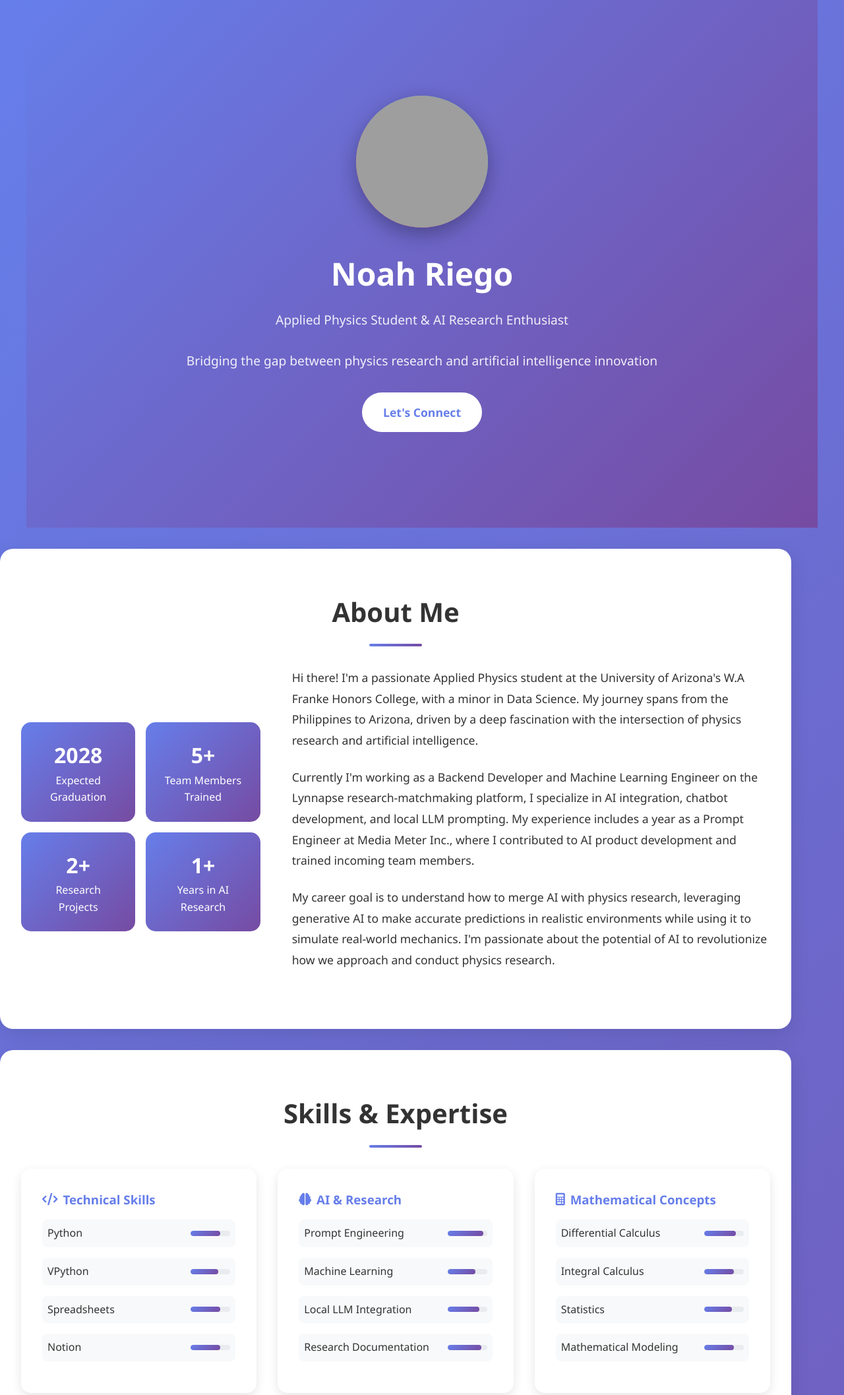
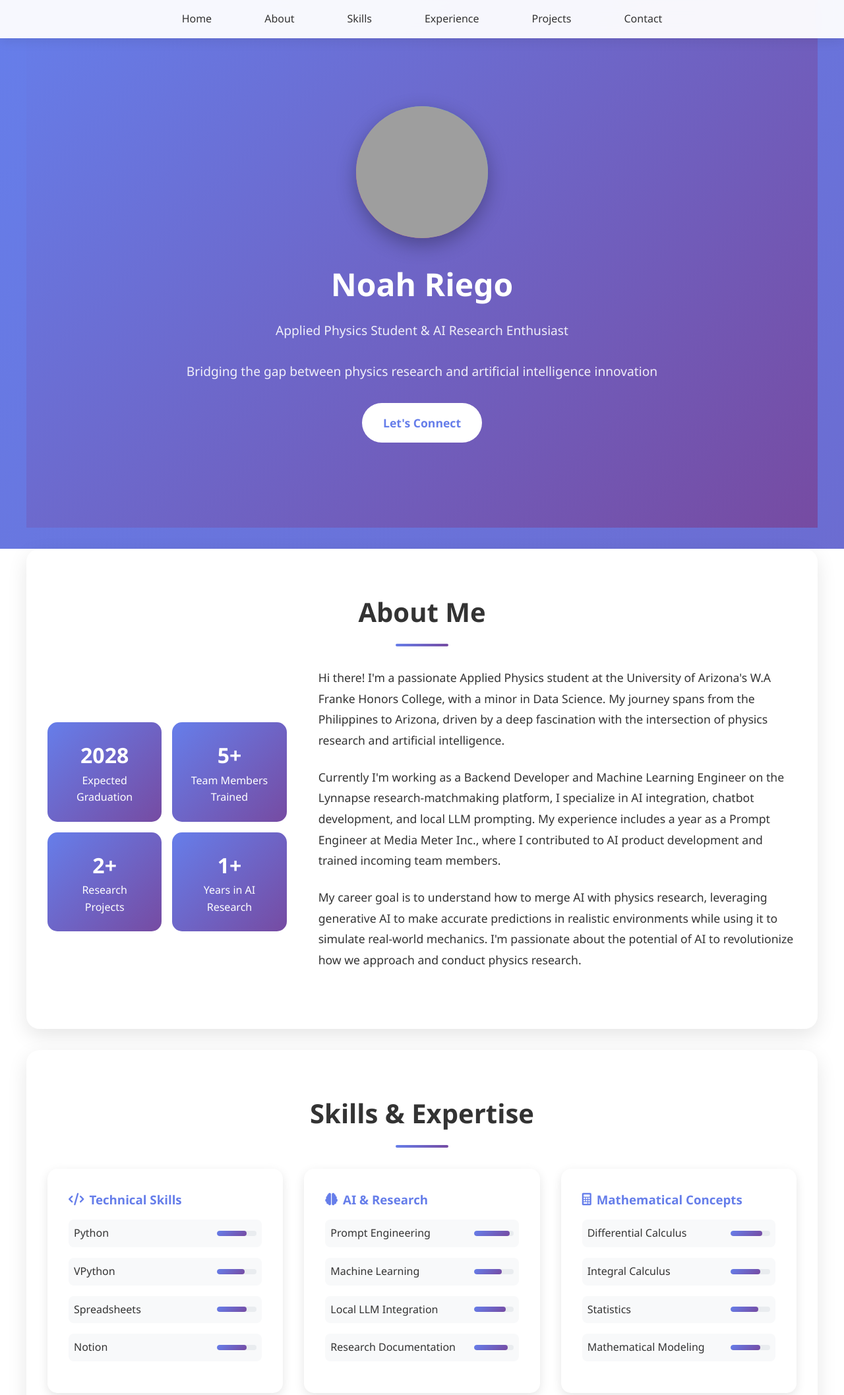
Before and after one commit to NDAR123909/portfolio-website, a plain HTML site: page index.html in a window 1280 px wide. Shown: the top 2115 px of the page at 66% size. Drawn offline with Linux system fonts and the light colour scheme; grey boxes are pictures that could not be loaded.

Commit message:
Update index.html

```diff
--- a/index.html
+++ b/index.html
@@ -28,27 +28,28 @@
             top: 0;
             width: 100%;
             z-index: 1000;
-            padding: 0.5rem 0;
+            padding: 1rem 0;
             box-shadow: 0 2px 20px rgba(0, 0, 0, 0.1);
         }
 
         nav ul {
             list-style: none;
             display: flex;
-            justify-content: space-evenly;
-            gap: 1rem;
+            justify-content: center;
+            gap: 2rem;
             max-width: 1200px;
             margin: 0 auto;
             padding: 0 2rem;
+            flex-wrap: wrap;
         }
 
         nav a {
             text-decoration: none;
             color: #333;
             font-weight: 500;
-            font-size: 0.9rem;
-            padding: 0.4rem 1rem;
-            border-radius: 20px;
+            font-size: 1rem;
+            padding: 0.5rem 1.5rem;
+            border-radius: 25px;
             transition: all 0.3s ease;
         }
 
@@ -62,7 +63,7 @@
         .hero {
             background: linear-gradient(135deg, #667eea 0%, #764ba2 100%);
             color: white;
-            padding: 4rem 2rem 4rem;
+            padding: 6rem 2rem 4rem;
             text-align: center;
             min-height: 100vh;
             display: flex;
@@ -136,18 +137,27 @@
             box-shadow: 0 10px 25px rgba(0, 0, 0, 0.2);
         }
 
+        /* Main Container */
+        .main-container {
+            background: white;
+            margin: 0 auto;
+            width: 100%;
+        }
+
         /* Section Styles */
         section {
             padding: 4rem 2rem;
             max-width: 1200px;
             margin: 0 auto;
+            width: 100%;
         }
 
         .section-bg {
             background: white;
-            margin: 2rem 0;
+            margin: 2rem auto;
             border-radius: 20px;
             box-shadow: 0 10px 30px rgba(0, 0, 0, 0.1);
+            max-width: 1200px;
         }
 
         h2 {
@@ -369,6 +379,8 @@
             color: white;
             text-align: center;
             padding: 2rem;
+            width: 100%;
+            margin: 0;
         }
 
         .social-links {
@@ -406,22 +418,51 @@
                 font-size: 2rem;
             }
 
+            .hero {
+                padding: 5rem 1rem 3rem;
+            }
+
             .about-content {
                 grid-template-columns: 1fr;
             }
 
             nav ul {
                 flex-direction: column;
-                gap: 1rem;
+                gap: 0.5rem;
+                align-items: center;
+            }
+
+            nav {
+                padding: 0.5rem 0;
             }
 
             .skills-grid {
                 grid-template-columns: 1fr;
             }
+
+            section {
+                padding: 3rem 1rem;
+            }
+
+            .section-bg {
+                margin: 1rem;
+            }
         }
     </style>
 </head>
 <body>
+    <!-- Navigation -->
+    <nav>
+        <ul>
+            <li><a href="#home">Home</a></li>
+            <li><a href="#about">About</a></li>
+            <li><a href="#skills">Skills</a></li>
+            <li><a href="#experience">Experience</a></li>
+            <li><a href="#projects">Projects</a></li>
+            <li><a href="#contact">Contact</a></li>
+        </ul>
+    </nav>
+
     <!-- Hero Section -->
     <section id="home" class="hero">
         <div class="hero-content">
@@ -438,6 +479,7 @@
         </div>
     </section>
 
+    <div class="main-container">
         <!-- About Section -->
         <section id="about" class="section-bg">
             <h2>About Me</h2>
@@ -667,6 +709,7 @@
                 </div>
             </div>
         </section>
+    </div>
 
     <!-- Footer -->
     <footer>
@@ -698,6 +741,20 @@
                 fallbackIcon.style.display = 'flex';
             };
         });
+
+        // Smooth scrolling for navigation links
+        document.querySelectorAll('a[href^="#"]').forEach(anchor => {
+            anchor.addEventListener('click', function (e) {
+                e.preventDefault();
+                const target = document.querySelector(this.getAttribute('href'));
+                if (target) {
+                    target.scrollIntoView({
+                        behavior: 'smooth',
+                        block: 'start'
+                    });
+                }
+            });
+        });
     </script>
 </body>
 </html>
```
Lines whose indentation alone changed are shown as unchanged.
